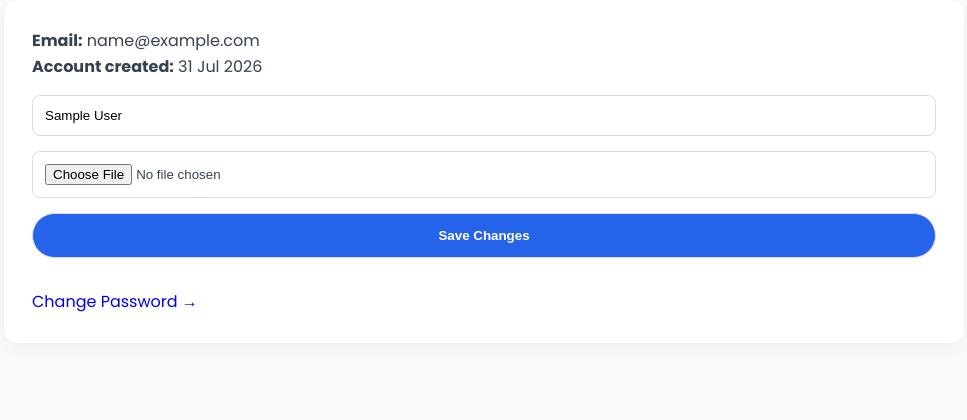
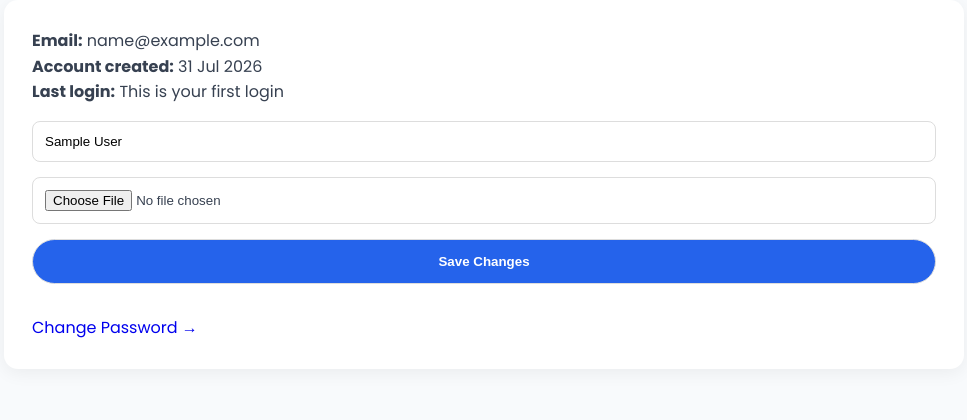
Before and after one commit to PriyaGupta44/Smart-Queue-Management-System, a Flask app: page /student/profile in a window 1280 px wide. Shown: the part 91-511 px from the top of the page, without its empty margins (156-1123 px from the left). Run offline with Flask 3, Linux system fonts and the light colour scheme; the visitor is signed in with stand-in values (Sample User, id 1); some libraries are stand-ins or nearby versions.

Commit message:
feat(student): display last login on profile page

```diff
--- a/app/templates/student/profile.html
+++ b/app/templates/student/profile.html
@@ -7,6 +7,7 @@
 <div class="card">
     <p><strong>Email:</strong> {{ current_user.email }}</p>
     <p><strong>Account created:</strong> {{ current_user.created_at.strftime('%d %b %Y') if current_user.created_at else '—' }}</p>
+    <p><strong>Last login:</strong> {{ current_user.last_login_at.strftime('%d %b %Y, %H:%M') if current_user.last_login_at else 'This is your first login' }}</p>
 
     {% if current_user.avatar_filename %}
         <img src="{{ url_for('static', filename='uploads/avatars/' + current_user.avatar_filename) }}"
```
